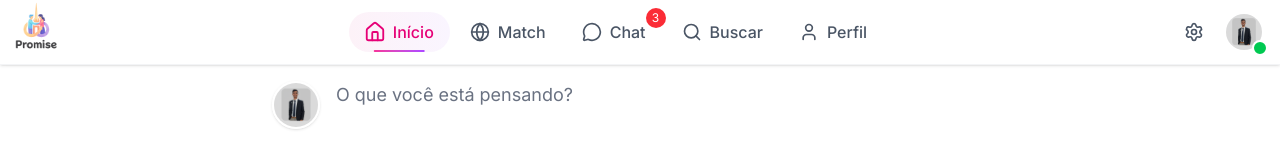
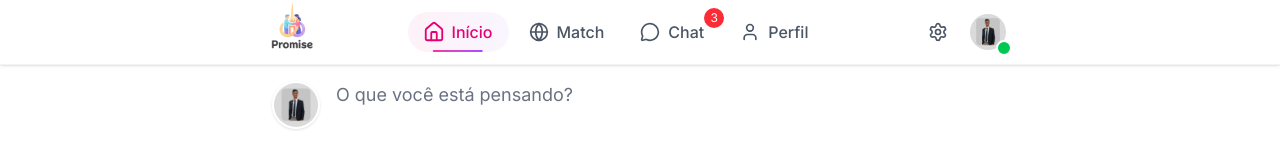
Before and after one commit to Tyago-santos/promise, a React (Vite) app: page / in a window 1280 px wide. Shown: the top 160 px of the page. Built offline with nearby package versions, Linux system fonts and the light colour scheme.

Commit message:
fix: fix bug type typecript navbar

```diff
--- a/src/components/Header.tsx
+++ b/src/components/Header.tsx
@@ -9,12 +9,21 @@ import {
   Settings,
 } from "lucide-react";
 import { useState } from "react";
+import type { ReactNode } from "react";
 
 const Header = () => {
   const [isMenuOpen, setIsMenuOpen] = useState(false);
   const [activeLink, setActiveLink] = useState("home");
+  const media = window.matchMedia("(max-width: 768px)");
+  type NavPath = "/" | "/match" | "/contact" | "/perfil";
 
-  const navItems = [
+  const navItems: {
+    id: string;
+    label: string;
+    icon: ReactNode;
+    path: NavPath;
+    badge?: number;
+  }[] = [
     { id: "home", label: "Início", icon: <Home size={20} />, path: "/" },
     { id: "match", label: "Match", icon: <Globe size={20} />, path: "/match" },
     {
@@ -28,7 +37,7 @@ const Header = () => {
       id: "search",
       label: "Buscar",
       icon: <Search size={20} />,
-      path: "/search",
+      path: "/",
     },
     {
       id: "profile",
@@ -40,8 +49,8 @@ const Header = () => {
 
   return (
     <>
-      <header className="sticky top-0 z-50 bg-white/95 backdrop-blur-md border-b border-gray-100 shadow-sm">
-        <div className="container mx-auto px-4">
+      <header className="sticky  top-0 z-50 bg-white/95 backdrop-blur-md border-b border-gray-100 shadow-sm">
+        <div className="md:max-w-3xl md:mx-auto px-4">
           <nav className="flex items-center justify-between h-16">
             {/* Logo */}
             <Link
@@ -68,7 +77,7 @@ const Header = () => {
                 <Link
                   key={item.id}
                   to={item.path}
-                  className={`relative flex items-center gap-2 px-4 py-2 rounded-full transition-all duration-300 ${
+                  className={`relative ${!media.matches && item.id === "search" ? "hidden" : "flex"}  flex items-center gap-2 px-4 py-2 rounded-full transition-all duration-300 ${
                     activeLink === item.id
                       ? "bg-gradient-to-r from-pink-50 to-purple-50 text-pink-600"
                       : "text-gray-600 hover:bg-gray-50 hover:text-gray-900"
@@ -110,7 +119,9 @@ const Header = () => {
                 <input
                   type="text"
                   placeholder="Buscar..."
-                  className="pl-10 pr-4 py-2 bg-gray-50 rounded-full text-sm focus:outline-none focus:ring-2 focus:ring-pink-500/20 focus:bg-white w-40"
+                  className="pl-10 pr-4 py-2 bg-gray-50 rounded-full text-sm
+                  focus:outline-none focus:ring-2 focus:ring-pink-500/20
+                  focus:bg-white w-40"
                 />
               </div>
 
@@ -168,7 +179,7 @@ const Header = () => {
         </div>
 
         {/* Mobile Search Bar (Hidden on Desktop) */}
-        {/* <div className="md:hidden border-t border-gray-100 px-4 py-3 bg-white">
+        <div className="hidden md:hidden border-t border-gray-100 px-4 py-3 bg-white">
           <div className="relative max-w-md mx-auto">
             <Search
               className="absolute left-4 top-1/2 transform -translate-y-1/2 text-gray-400"
@@ -180,7 +191,7 @@ const Header = () => {
               className="w-full pl-12 pr-4 py-3 bg-gray-50 rounded-full text-sm focus:outline-none focus:ring-2 focus:ring-pink-500/30 focus:bg-white"
             />
           </div>
-        </div> */}
+        </div>
       </header>
 
       {/* Mobile Menu Dropdown */}
```
